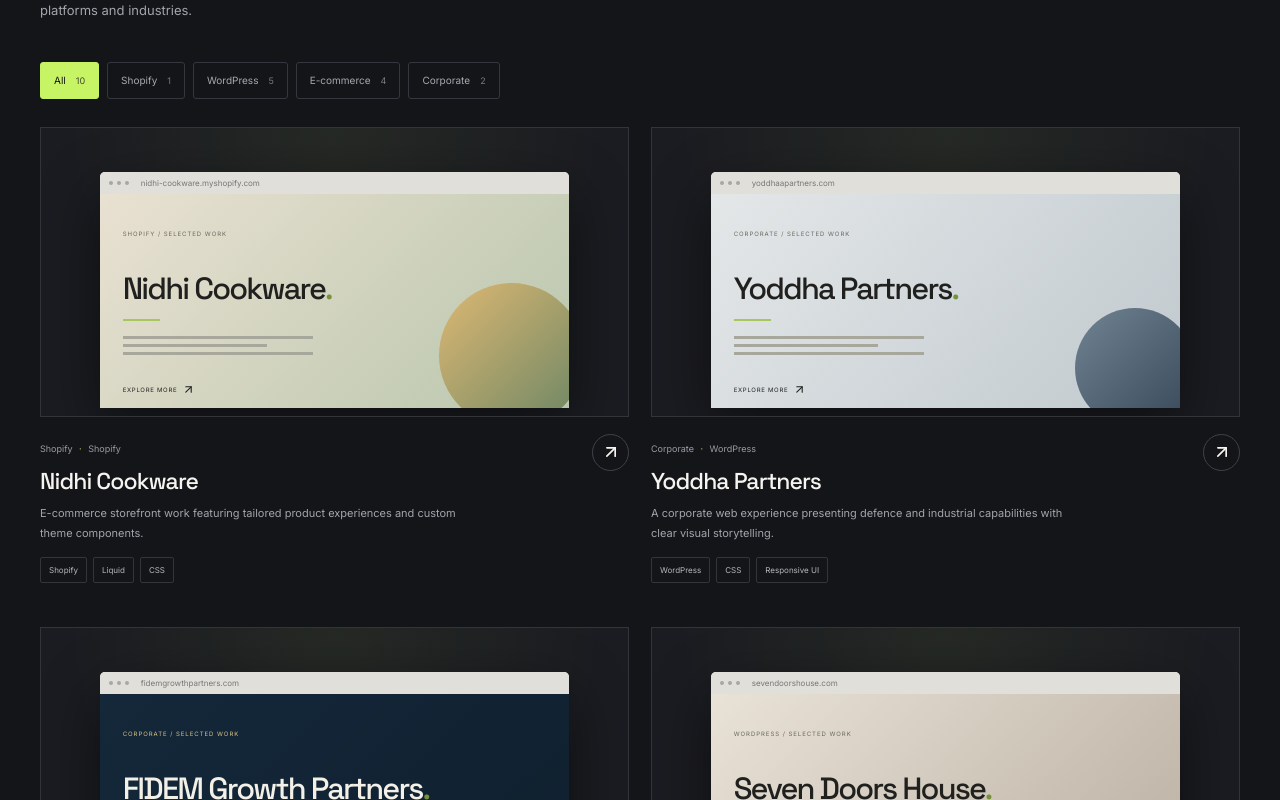
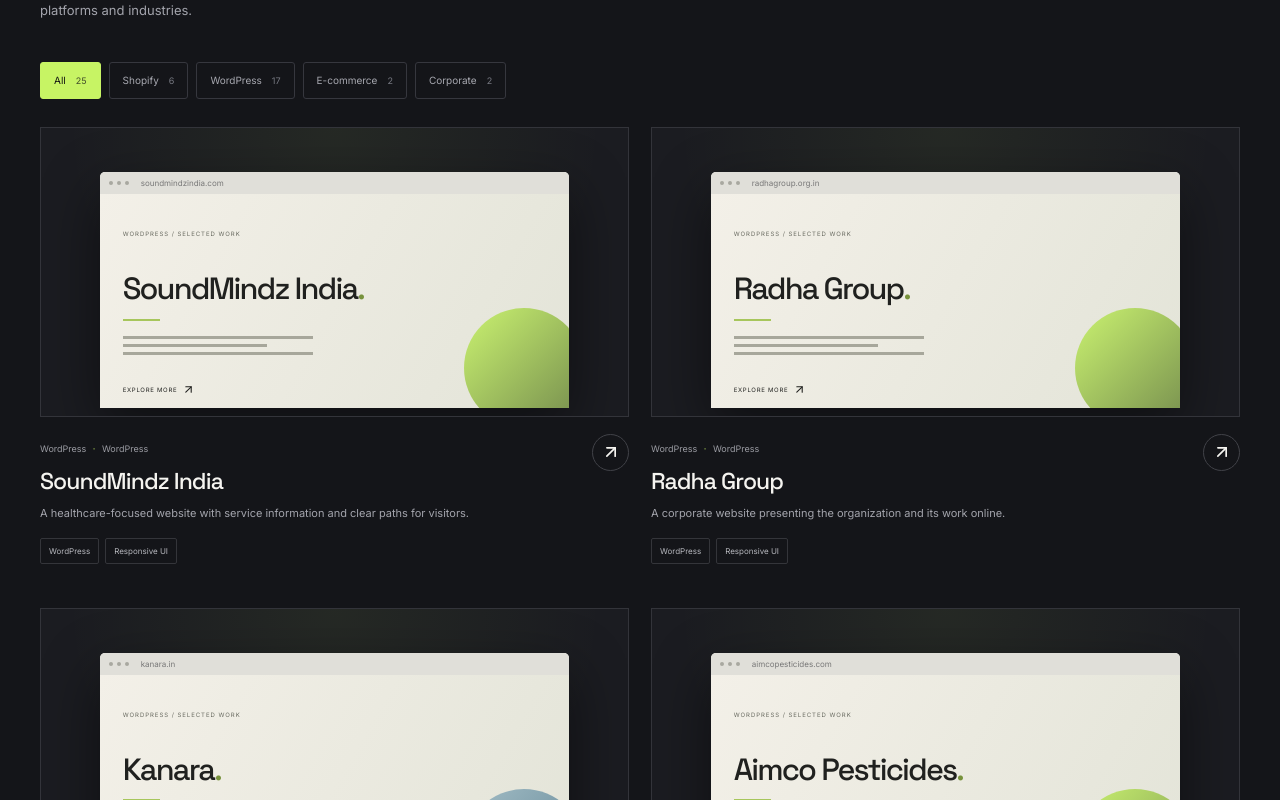
Before and after one commit to travishshaikh/travish-shaikh-portfolio, a React (Vite) app: page / in a window 1280 px wide. Shown: the part 2020-2820 px from the top of the page. Built offline with nearby package versions, Linux system fonts and the light colour scheme; no server answers.

Commit message:
Add complete WordPress and Shopify project portfolio

```diff
--- a/src/data/projects.js
+++ b/src/data/projects.js
@@ -1,12 +1,27 @@
 export const projects = [
-  { id: 'nidhi-cookware', name: 'Nidhi Cookware', url: 'https://nidhi-cookware.myshopify.com/', category: 'Shopify', platform: 'Shopify', description: 'E-commerce storefront work featuring tailored product experiences and custom theme components.', technologies: ['Shopify', 'Liquid', 'CSS'], image: 'nidhi', featured: true, contributionVerified: true },
-  { id: 'yoddha-partners', name: 'Yoddha Partners', url: 'https://yoddhaapartners.com/', category: 'Corporate', platform: 'WordPress', description: 'A corporate web experience presenting defence and industrial capabilities with clear visual storytelling.', technologies: ['WordPress', 'CSS', 'Responsive UI'], image: 'yoddha', featured: true, contributionVerified: true },
-  { id: 'fidem', name: 'FIDEM Growth Partners', url: 'https://fidemgrowthpartners.com/', category: 'Corporate', platform: 'WordPress', description: 'A refined corporate direction using deep navy, warm ivory, gold accents, and editorial typography.', technologies: ['WordPress', 'CSS', 'Responsive UI'], image: 'fidem', featured: true, contributionVerified: true },
-  { id: 'seven-doors', name: 'Seven Doors House', url: 'https://sevendoorshouse.com/', category: 'WordPress', platform: 'WordPress', description: 'A business website experience focused on structured content and a cohesive visual presentation.', technologies: ['WordPress', 'CSS'], image: 'seven-doors', featured: true, contributionVerified: true },
-  { id: 'wanoria', name: 'Wanoria', url: 'https://www.wanoria.com/', category: 'E-commerce', platform: 'E-commerce', description: 'An online retail experience designed around organized browsing and product presentation.', technologies: ['E-commerce', 'Responsive UI'], image: 'wanoria', featured: false, contributionVerified: true },
-  { id: 'earthen-handmade', name: 'Earthen Handmade', url: 'https://earthenhandmade.com/', category: 'E-commerce', platform: 'E-commerce', description: 'A handmade product storefront with an emphasis on clear product discovery and shopping.', technologies: ['E-commerce', 'Responsive UI'], image: 'earthen', featured: false, contributionVerified: true },
-  { id: 'incensehub', name: 'IncenseHub', url: 'https://incensehub.in/', category: 'E-commerce', platform: 'E-commerce', description: 'An online incense product storefront focused on product discovery and a straightforward shopping experience.', technologies: ['E-commerce', 'Responsive UI'], image: 'incensehub', featured: false, contributionVerified: true },
-  { id: 'one-more-cookie', name: 'One More Cookie', url: 'https://onemorecookie.in/', category: 'E-commerce', platform: 'E-commerce', description: 'An online food-brand storefront designed to present products in a clear, approachable way.', technologies: ['E-commerce', 'Responsive UI'], image: 'cookie', featured: false, contributionVerified: true },
+  { id: 'soundmindz-india', name: 'SoundMindz India', url: 'https://soundmindzindia.com/', category: 'WordPress', platform: 'WordPress', description: 'A healthcare-focused website with service information and clear paths for visitors.', technologies: ['WordPress', 'Responsive UI'], image: 'soundmindz', featured: true, contributionVerified: true },
+  { id: 'radha-group', name: 'Radha Group', url: 'https://radhagroup.org.in/', category: 'WordPress', platform: 'WordPress', description: 'A corporate website presenting the organization and its work online.', technologies: ['WordPress', 'Responsive UI'], image: 'radha', featured: true, contributionVerified: true },
+  { id: 'kanara', name: 'Kanara', url: 'https://kanara.in/', category: 'WordPress', platform: 'WordPress', description: 'A business website with structured information and straightforward navigation.', technologies: ['WordPress', 'Responsive UI'], image: 'kanara', featured: true, contributionVerified: true },
+  { id: 'aimco-pesticides', name: 'Aimco Pesticides', url: 'https://aimcopesticides.com/', category: 'WordPress', platform: 'WordPress', description: 'A company website for an agricultural products business.', technologies: ['WordPress', 'Responsive UI'], image: 'aimco', featured: true, contributionVerified: true },
+  { id: 'mumbai-fixers', name: 'Mumbai Fixers', url: 'https://mumbaifixers.co.in/', category: 'WordPress', platform: 'WordPress', description: 'A service business website designed to help customers explore available services.', technologies: ['WordPress', 'Responsive UI'], image: 'mumbai-fixers', featured: true, contributionVerified: true },
+  { id: 'printgraph', name: 'Printgraph', url: 'https://printgraph.in/', category: 'WordPress', platform: 'WordPress', description: 'A business website for a print and graphics company.', technologies: ['WordPress', 'Responsive UI'], image: 'printgraph', featured: false, contributionVerified: true },
+  { id: 'kalaakashi', name: 'Kalaakashi', url: 'https://kalaakashi.com/', category: 'E-commerce', platform: 'WordPress / WooCommerce', description: 'An e-commerce website built around product browsing and online shopping.', technologies: ['WordPress', 'WooCommerce'], image: 'kalaakashi', featured: true, contributionVerified: true },
+  { id: 'metalcraft-engineering', name: 'Metalcraft Engineering', url: 'https://metalcraftengg.co.in/', category: 'WordPress', platform: 'WordPress', description: 'An engineering company website presenting services and business capabilities.', technologies: ['WordPress', 'Responsive UI'], image: 'metalcraft', featured: false, contributionVerified: true },
+  { id: 'nolexa-ventures', name: 'Nolexa Ventures', url: 'https://nolexaventures.com/', category: 'WordPress', platform: 'WordPress', description: 'A corporate web presence for a ventures and business brand.', technologies: ['WordPress', 'Responsive UI'], image: 'nolexa', featured: false, contributionVerified: true },
+  { id: 'mumbai-gastro', name: 'Mumbai Gastro', url: 'https://mumbaigastro.com/', category: 'WordPress', platform: 'WordPress', description: 'A medical practice website with information for patients and visitors.', technologies: ['WordPress', 'Responsive UI'], image: 'mumbai-gastro', featured: true, contributionVerified: true },
+  { id: 'vedant-resources', name: 'The Vedant Resources', url: 'https://thevedantresources.co.in/', category: 'WordPress', platform: 'WordPress', description: 'A professional business website with organized company information.', technologies: ['WordPress', 'Responsive UI'], image: 'vedant', featured: false, contributionVerified: true },
+  { id: 'shreekrupa-infra', name: 'Shreekrupa Infra', url: 'https://shreekrupainfra.com/', category: 'WordPress', platform: 'WordPress', description: 'An infrastructure business website showcasing its services and capabilities.', technologies: ['WordPress', 'Responsive UI'], image: 'shreekrupa', featured: false, contributionVerified: true },
+  { id: 'symbiotica-dr', name: 'Symbiotica DR', url: 'https://symbioticadr.com/', category: 'WordPress', platform: 'WordPress', description: 'A professional website for a dispute resolution and advisory brand.', technologies: ['WordPress', 'Responsive UI'], image: 'symbiotica', featured: false, contributionVerified: true },
+  { id: 'india-conclave', name: 'India Conclave', url: 'https://indiaconclave.net/', category: 'WordPress', platform: 'WordPress', description: 'An event and organization website presenting information for its audience.', technologies: ['WordPress', 'Responsive UI'], image: 'india-conclave', featured: false, contributionVerified: true },
+  { id: 'comlux-india', name: 'Comlux India', url: 'https://comluxindia.com/', category: 'E-commerce', platform: 'WordPress / WooCommerce', description: 'An e-commerce website with product-led browsing and online shopping functionality.', technologies: ['WordPress', 'WooCommerce'], image: 'comlux', featured: true, contributionVerified: true },
+  { id: 'nidhi-cookware', name: 'Nidhi Cookware', url: 'https://nidhicookware.com/', category: 'Shopify', platform: 'Shopify', description: 'A cookware storefront with product presentation and custom theme experiences.', technologies: ['Shopify', 'Liquid', 'CSS'], image: 'nidhi', featured: true, contributionVerified: true },
+  { id: 'wanoria', name: 'Wanoria', url: 'https://www.wanoria.com/', category: 'Shopify', platform: 'Shopify', description: 'An online retail storefront focused on product discovery and shopping.', technologies: ['Shopify', 'Liquid', 'Responsive UI'], image: 'wanoria', featured: true, contributionVerified: true },
+  { id: 'earthen-handmade', name: 'Earthen Handmade', url: 'https://earthenhandmade.com/', category: 'Shopify', platform: 'Shopify', description: 'A handmade product storefront with an emphasis on product discovery.', technologies: ['Shopify', 'Liquid', 'Responsive UI'], image: 'earthen', featured: true, contributionVerified: true },
+  { id: 'incensehub', name: 'IncenseHub', url: 'https://incensehub.in/', category: 'Shopify', platform: 'Shopify', description: 'An online incense storefront designed around its product catalog.', technologies: ['Shopify', 'Liquid'], image: 'incensehub', featured: false, contributionVerified: true },
+  { id: 'one-more-cookie', name: 'One More Cookie', url: 'https://onemorecookie.in/', category: 'Shopify', platform: 'Shopify', description: 'An online food-brand storefront with product-focused shopping pages.', technologies: ['Shopify', 'Liquid'], image: 'cookie', featured: false, contributionVerified: true },
+  { id: 'half-human', name: 'Half Human', url: 'https://halfhuman.in/', category: 'Shopify', platform: 'Shopify', description: 'A Shopify storefront with product discovery and e-commerce experiences.', technologies: ['Shopify', 'Liquid', 'Responsive UI'], image: 'half-human', featured: true, contributionVerified: true },
+  { id: 'yoddha-partners', name: 'Yoddha Partners', url: 'https://yoddhaapartners.com/', category: 'Corporate', platform: 'WordPress', description: 'A corporate web experience presenting defence and industrial capabilities.', technologies: ['WordPress', 'CSS', 'Responsive UI'], image: 'yoddha', featured: true, contributionVerified: true },
+  { id: 'fidem', name: 'FIDEM Growth Partners', url: 'https://fidemgrowthpartners.com/', category: 'Corporate', platform: 'WordPress', description: 'A refined corporate direction with an editorial visual identity.', technologies: ['WordPress', 'CSS', 'Responsive UI'], image: 'fidem', featured: true, contributionVerified: true },
+  { id: 'seven-doors', name: 'Seven Doors House', url: 'https://sevendoorshouse.com/', category: 'WordPress', platform: 'WordPress', description: 'A business website focused on structured content and a cohesive visual presentation.', technologies: ['WordPress', 'CSS'], image: 'seven-doors', featured: false, contributionVerified: true },
   { id: 'amaltas', name: 'Amaltas', url: 'https://amaltas.com/', category: 'WordPress', platform: 'WordPress', description: 'A business website focused on professional brand presentation and responsive page layouts.', technologies: ['WordPress', 'CSS'], image: 'amaltas', featured: false, contributionVerified: true },
-  { id: 'kanara', name: 'Kanara', url: 'https://kanara.in/', category: 'WordPress', platform: 'WordPress', description: 'A business website with structured information and straightforward navigation.', technologies: ['WordPress', 'Responsive UI'], image: 'kanara', featured: false, contributionVerified: true },
 ]
```
